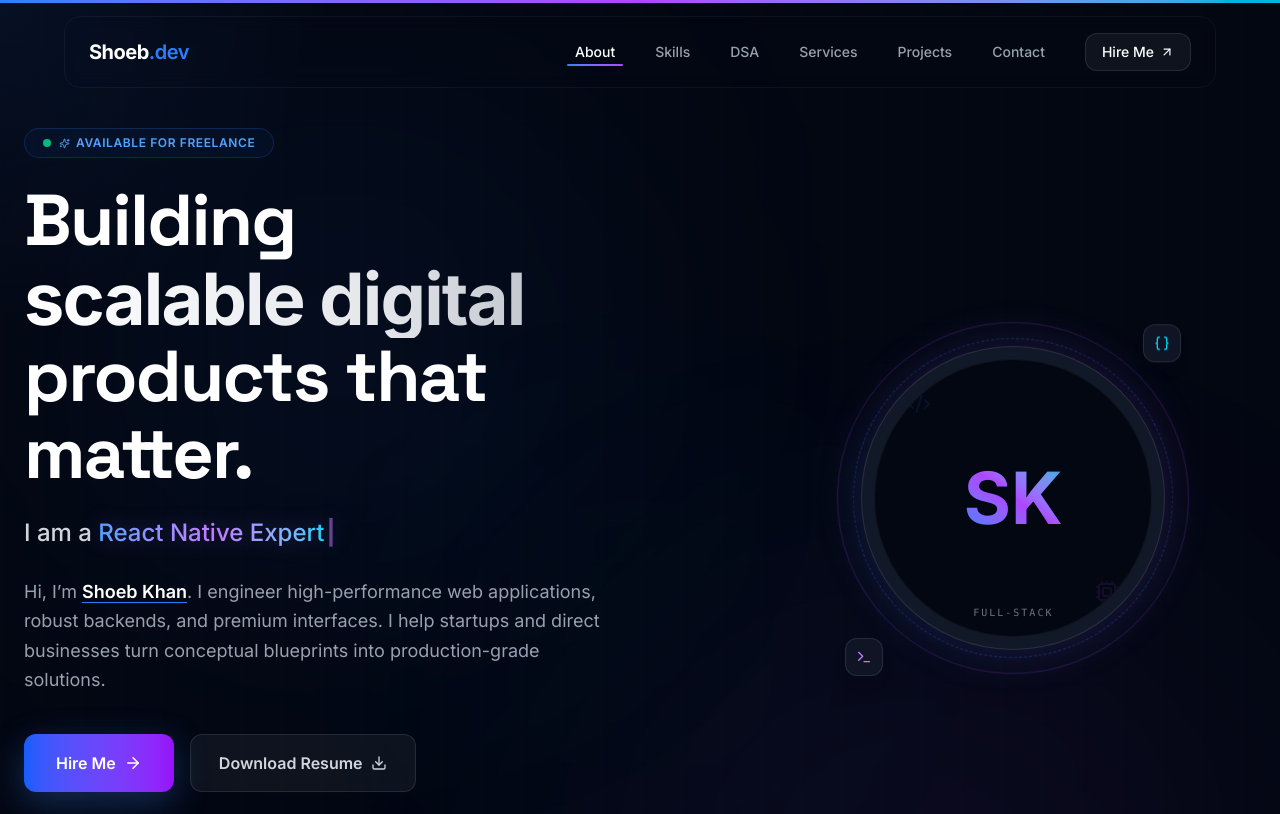
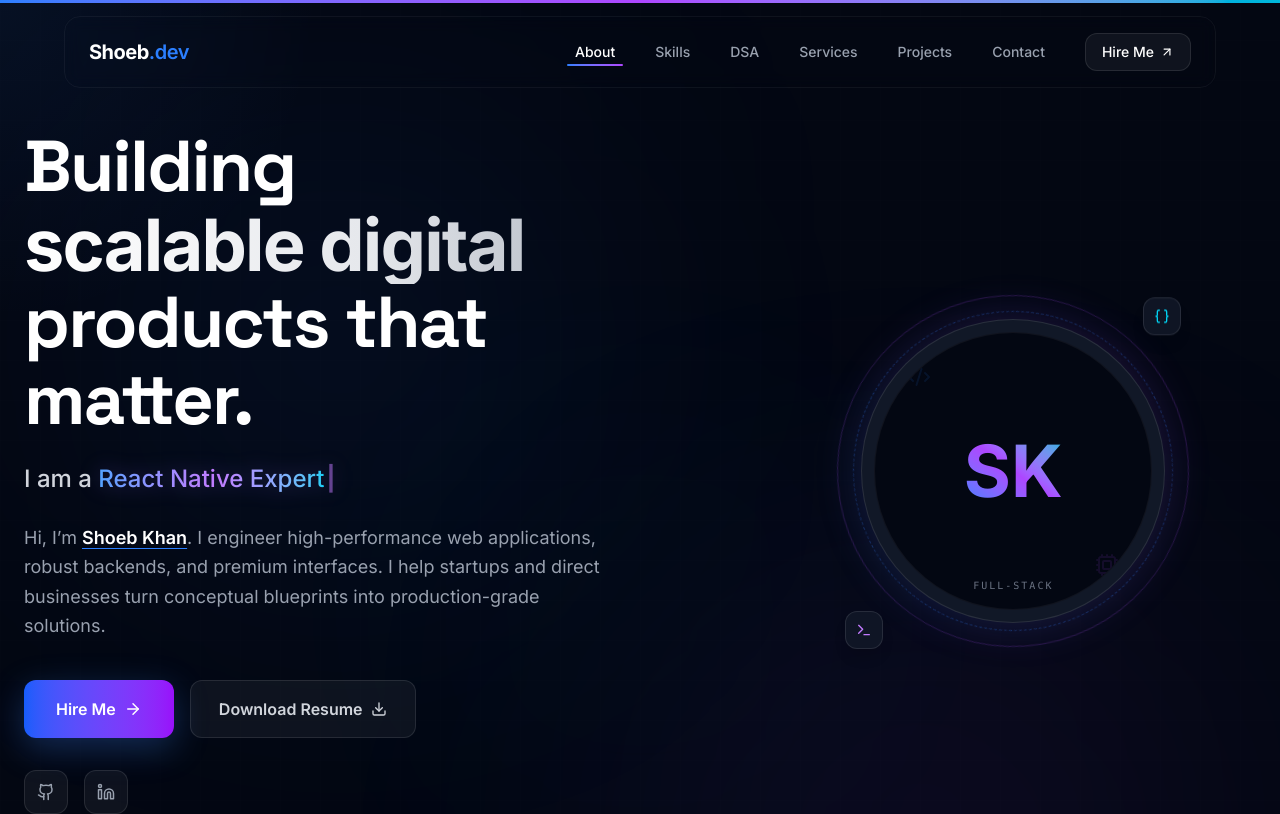
Before and after one commit to Shoeb-code/My_Portfolio, a React (Vite) app in the folder Client/: page / in a window 1280 px wide. Shown: the top 814 px of the page. Built offline with nearby package versions, Linux system fonts and the light colour scheme.

Commit message:
update the hero  page info

```diff
--- a/Client/src/pages/Home/Hero.tsx
+++ b/Client/src/pages/Home/Hero.tsx
@@ -1,19 +1,6 @@
 import { useEffect, useState, useRef } from "react";
 import { motion, useMotionValue, useSpring } from "framer-motion";
-import {
-  Github,
-  Linkedin,
-  ArrowRight,
-  Download,
-  Sparkles,
-  Code2,
-  Cpu,
-  Layers,
-  Server,
-  Terminal,
-  Braces,
-  Award
-} from "lucide-react";
+import { Github,Linkedin, ArrowRight, Download, Code2, Cpu, Layers, Server, Terminal, Braces,Award} from "lucide-react";
 
 interface HeroProps {
   scrollToContact: () => void;
@@ -149,23 +136,7 @@ export default function Hero({ scrollToContact }: HeroProps) {
         <div className="lg:col-span-7 flex flex-col items-start text-left">
 
           {/* Availability Badge */}
-          <motion.div
-            initial={{ opacity: 0, y: 15 }}
-            animate={{ opacity: 1, y: 0 }}
-            transition={{ duration: 0.6, type: "spring" }}
-            className="mb-6"
-          >
-            <div className="inline-flex items-center gap-2 rounded-full border border-blue-500/20 bg-blue-500/5 px-4.5 py-1.5 backdrop-blur-xl">
-              <span className="relative flex h-2 w-2">
-                <span className="animate-ping absolute inline-flex h-full w-full rounded-full bg-emerald-400 opacity-75"></span>
-                <span className="relative inline-flex rounded-full h-2 w-2 bg-emerald-500"></span>
-              </span>
-              <span className="text-xs font-semibold uppercase tracking-wider text-blue-400 flex items-center gap-1.5">
-                <Sparkles size={11} className="text-blue-400" />
-                Available for Freelance
-              </span>
-            </div>
-          </motion.div>
+
 
           {/* Heading */}
           <motion.h1
```
